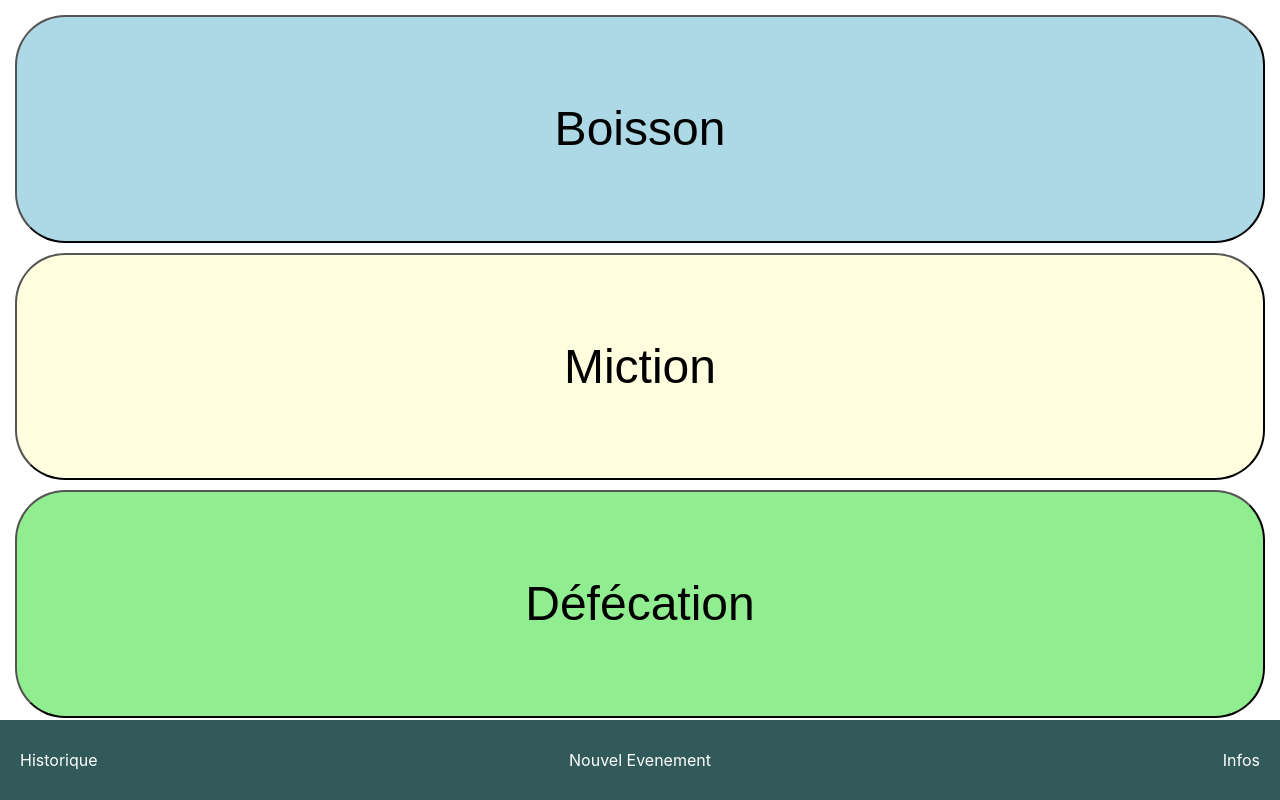
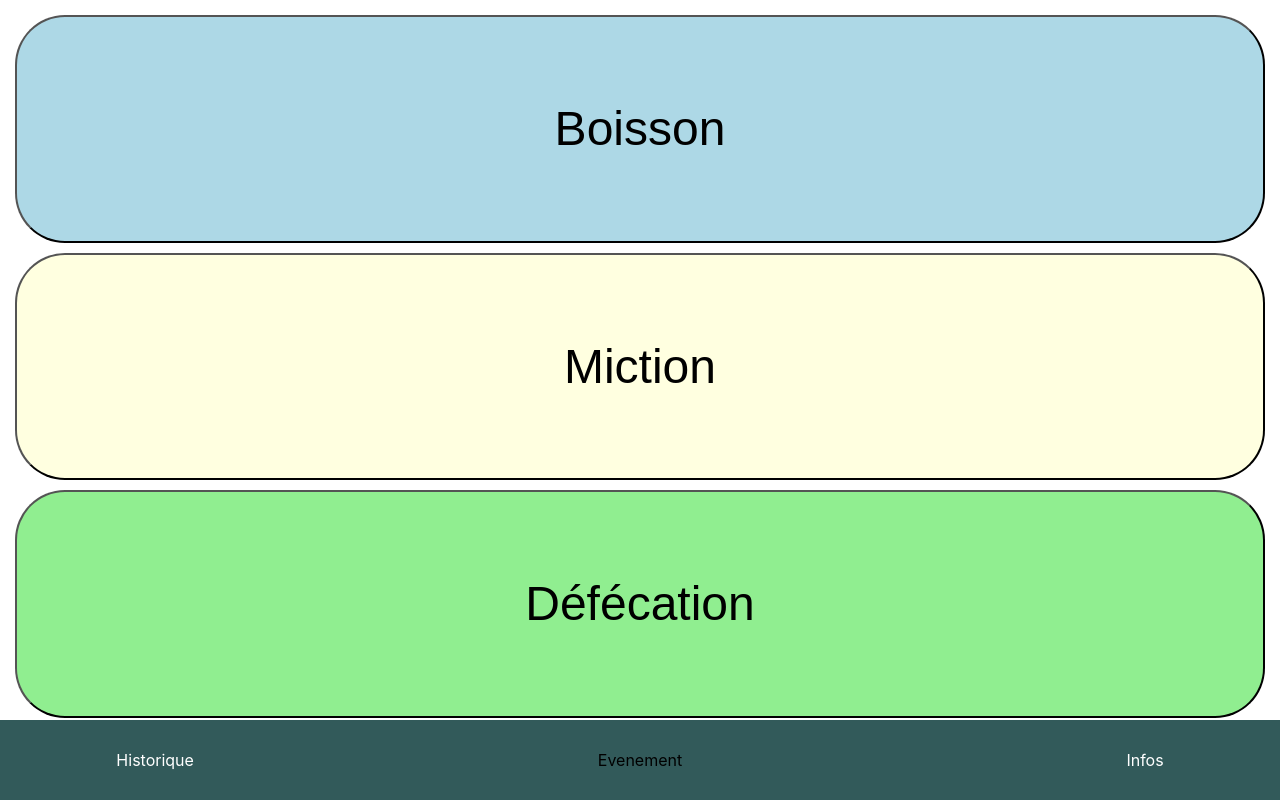
Before and after one commit to FlorianGardy/up-day-mobile, a React (Create React App) app: page /events in a window 1280 px wide. Built offline with nearby package versions, Linux system fonts and the light colour scheme.

Commit message:
Modified the event button behaviour Added 3 buttons, one per event type Added a function to display/hide the 3 buttons

```diff
--- a/src/components/Navbar.jsx
+++ b/src/components/Navbar.jsx
@@ -1,22 +1,44 @@
-import React from "react";
+import React, { useState } from "react";
 import { NavLink } from "react-router-dom";
 
 import styles from "./Navbar.module.css";
 
 const Navbar = () => {
+  const [shouldDrop, setShouldDrop] = useState(false);
+
+  const handleClick = () => {
+    setShouldDrop(!shouldDrop);
+  };
+
+  let eventButtonGroup = shouldDrop
+    ? styles.shownEventButtonGroup
+    : styles.hiddenEventButtonGroup;
+  console.log(eventButtonGroup);
+
   return (
     <nav>
-      <ul>
-        <li className={styles.history}>
-          <NavLink to="/history">Historique</NavLink>
-        </li>
-        <li className={styles.events}>
-          <NavLink to="/events">Nouvel Evenement</NavLink>
-        </li>
-        <li className={styles.about}>
-          <NavLink to="/about">Infos</NavLink>
-        </li>
-      </ul>
+      <NavLink to="/history" className={styles.history}>
+        Historique
+      </NavLink>
+      {/* <div className={styles.events}> */}
+      {/* <NavLink to="/events">Nouvel Evenement</NavLink> */}
+      <div onClick={handleClick} className={styles.events}>
+        Evenement
+        <div className={eventButtonGroup}>
+          <NavLink id="buttonPee" to="/events/urination">
+            Miction
+          </NavLink>
+          <NavLink id="buttonDrink" to="/events/drink">
+            Boisson
+          </NavLink>
+          <NavLink id="buttonPoo" to="/events/defecation">
+            Défécation
+          </NavLink>
+        </div>
+      </div>
+      <NavLink to="/about" className={styles.about}>
+        Infos
+      </NavLink>
     </nav>
   );
 };
--- a/src/components/Navbar.module.css
+++ b/src/components/Navbar.module.css
@@ -3,29 +3,38 @@ nav {
   position: absolute;
   bottom: 0;
   width: 100%;
+  display: grid;
+  grid-template-columns: 1fr 3fr 3fr 3fr 1fr;
+  grid-template-rows: 1fr;
+  height: 10vh;
 }
-ul {
-  display: grid;
-  grid-template-columns: repeat(3, 1fr);
-  height: 10vh;
-  padding: 0 20px;
-  margin: 0;
-}
-li {
-  align-self: center; /* Center text on Y baseline */
-  list-style: none;
-}
+
 a {
   text-decoration: none;
   color: white;
 }
+
 /* Center text on X baseline */
 .history {
+  align-self: center;
   justify-self: start;
+  grid-column: 2/3;
 }
 .events {
   justify-self: center;
+  grid-column: 3/4;
+  align-self: center;
 }
 .about {
   justify-self: end;
+  align-self: center;
+  grid-column: 4/5;
 }
+.hiddenEventButtonGroup {
+  display: none;
+}
+.shownEventButtonGroup {
+  display: block;
+  position: absolute;
+  top: -50px;
+}
```
